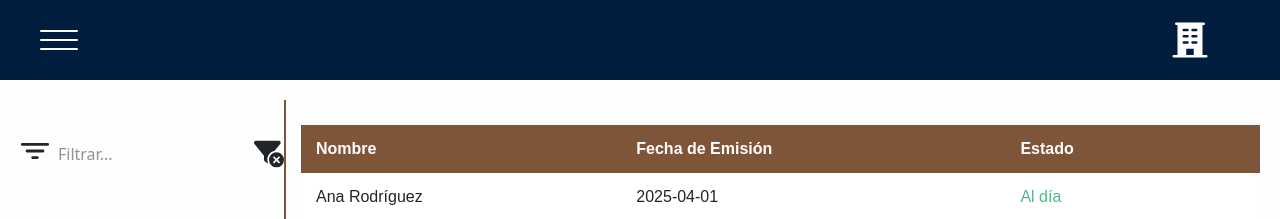
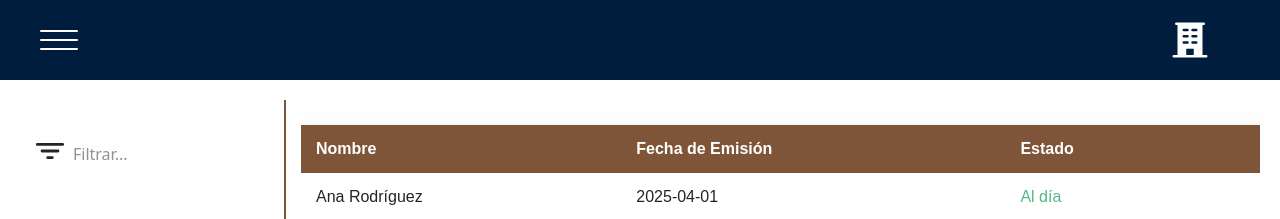
Before and after one commit to James2910/conjuntoxyz, a React (Vite) app: page /users in a window 1280 px wide. Shown: the top 219 px of the page. Built offline with nearby package versions, Linux system fonts and the light colour scheme.

Commit message:
Se terminó la funcionalidad de los filtros

```diff
--- a/src/pages/user/UserScreen.jsx
+++ b/src/pages/user/UserScreen.jsx
@@ -30,13 +30,19 @@ export const UserScreen = () => {
         estadoID: (i % opciones.length) + 1
     }));
 
-    const datosFiltrados = filtro
+    let datosFiltrados = filtro
         ? datos.filter(d => d.estadoID === filtro)
         : datos;
 
     const toggleModalFilter = () => {
         setModalFilterOpen(!modalFilterOpen);
     }
+
+    const clearFilter = () => {
+        setFiltro(null);
+        setActiveFilter(0);
+    };
+
 
     return (
         <div className={styles.container}>
@@ -51,16 +57,18 @@ export const UserScreen = () => {
             </div>
             <div className={styles.body}>
                 <div className={styles.leftBar}>
-                    <div className={styles.filterContainer} onClick={toggleModalFilter}>
-                        <div style={{ position: "relative" }}>
-                            <IoFilter className={styles.filterIcon} />
+                    <div className={styles.filterContainer}>
+                        <div style={{ position: "relative", width: 'auto', height: 'auto' }}>
+                            <IoFilter className={styles.filterIcon} onClick={toggleModalFilter} />
                             {activeFilter !== 0 && (
                                 <div className={styles.floatNumberContainer}><p className={styles.floatNumber}>1</p></div>
                             )}
                         </div>
                         <p className={styles.filterText}>Filtrar...</p>
                         <div className={styles.innerSpace} />
-                        <FaFilterCircleXmark className={styles.filterIcon} />
+                        {activeFilter !== 0 && (
+                            <FaFilterCircleXmark className={styles.filterIcon} onClick={clearFilter} />
+                        )}
                     </div>
                     {opciones.map((opcion, index) => (
                         <div key={index} className={styles.optionItem}>
--- a/src/pages/user/UserStyle.module.css
+++ b/src/pages/user/UserStyle.module.css
@@ -73,6 +73,7 @@
     justify-content: flex-start;
     align-items: center;
     cursor: pointer;
+    box-sizing: border-box;
 }
 
 .filterIcon {
```
